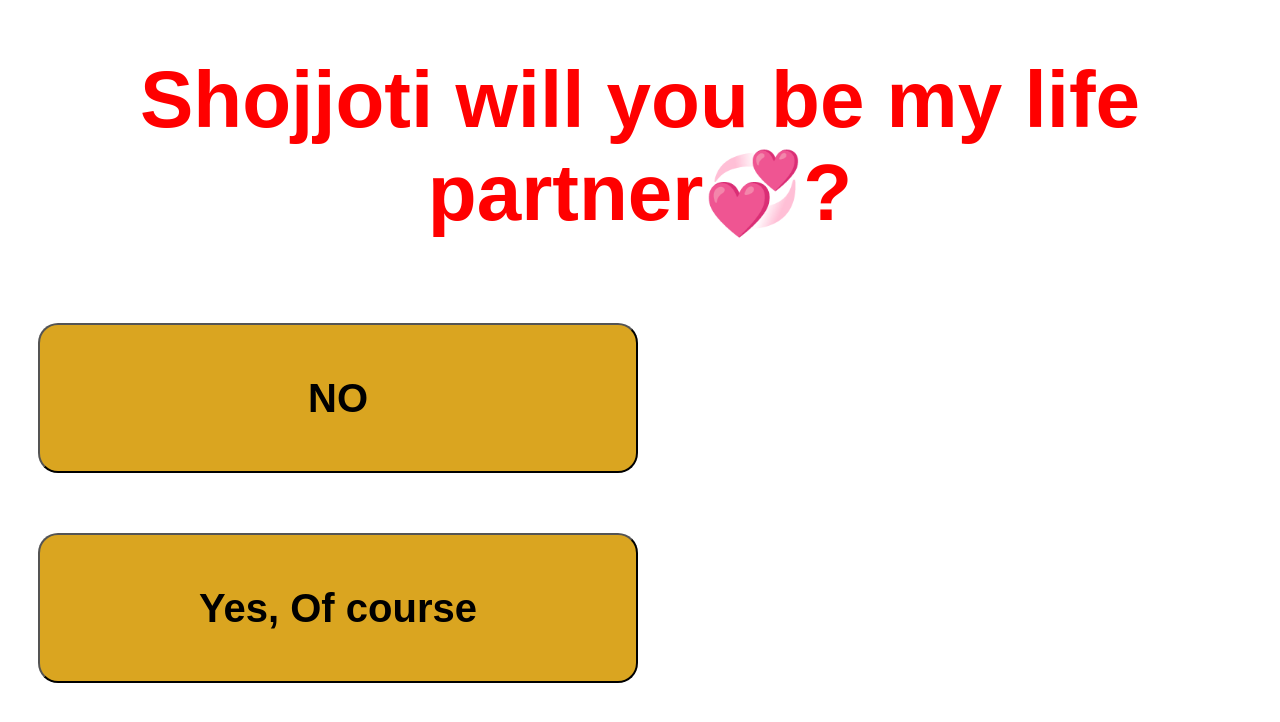
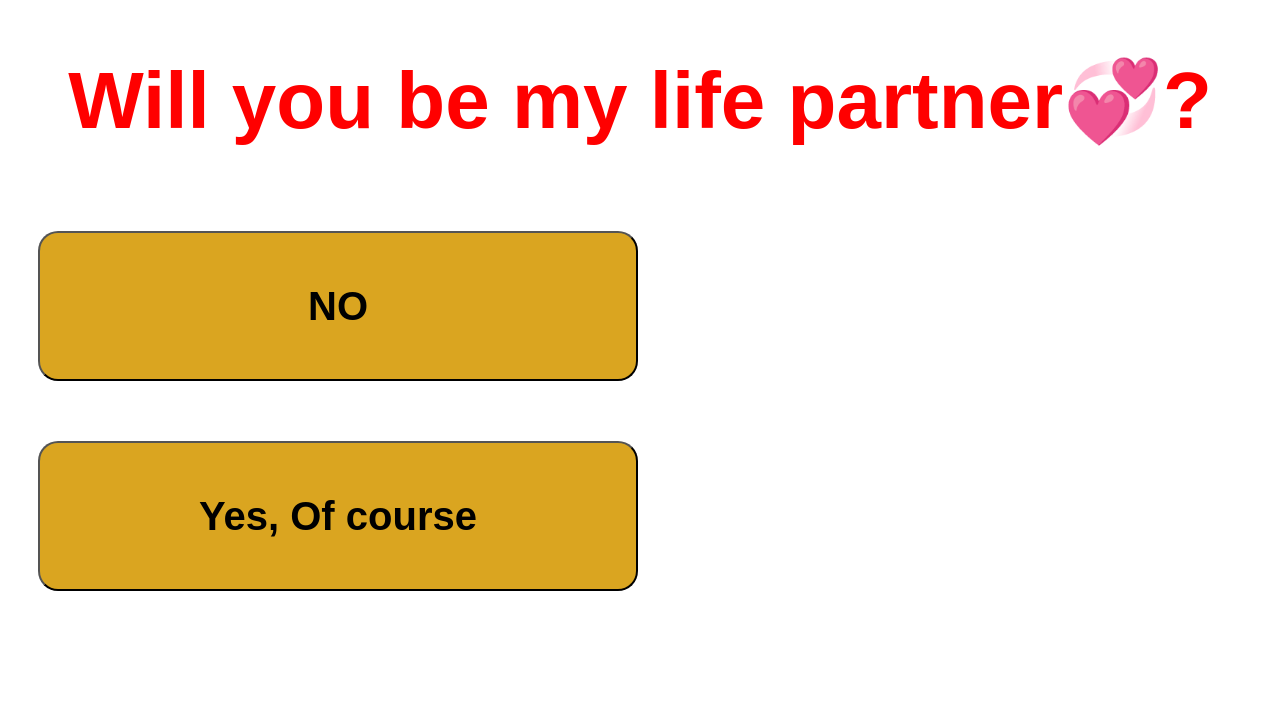
Before and after one commit to FarhanChowdhury738/proposesome, a plain HTML site: page index.html in a window 1280 px wide. Drawn offline with Linux system fonts and the light colour scheme.

Commit message:
Update index.html

```diff
--- a/index.html
+++ b/index.html
@@ -26,7 +26,7 @@
 
     </head>
     <body>
-        <h1 id="message"> Shojjoti will you be my life partner💞? </h1>
+        <h1 id="message"> Will you be my life partner💞? </h1>
         <button onclick="ppropose()">NO</button>
         <button onclick="propose()">Yes, Of course </button>
         <script>
```
